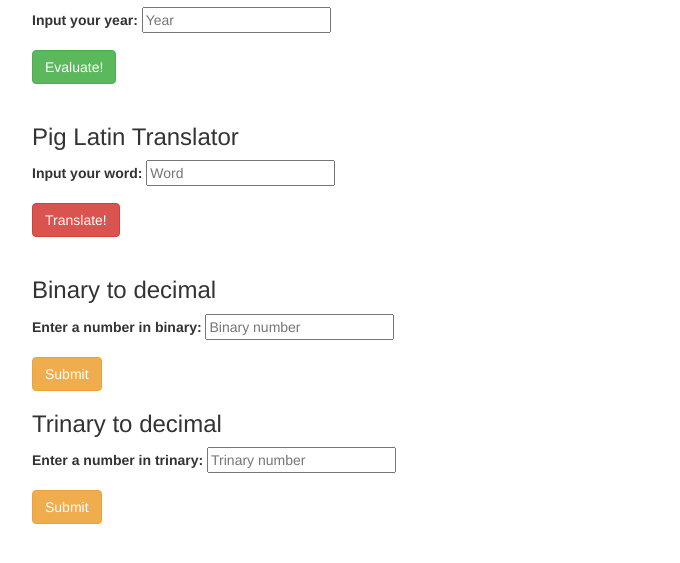
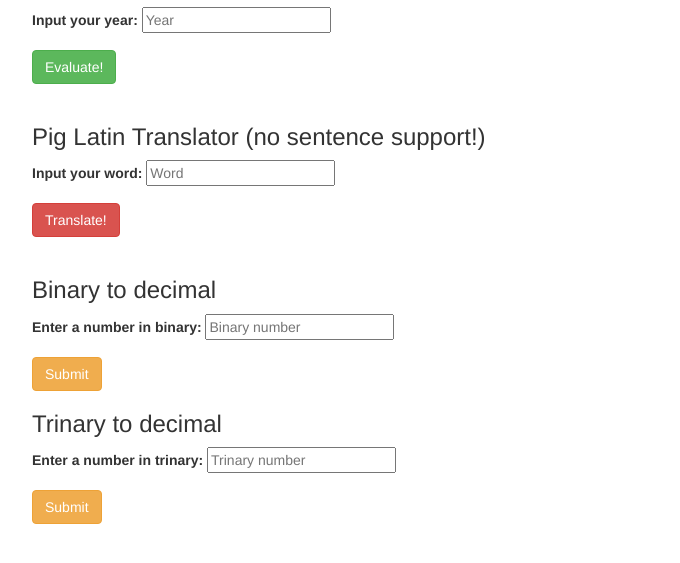
Before and after one commit to spburden/leap-pig, a plain HTML site: page index.html in a window 1280 px wide. Shown: the part 109-672 px from the top of the page, without its empty margins (38-718 px from the left). Drawn offline with Linux system fonts and the light colour scheme.

Commit message:
edit readme to include trinary and binary short description

```diff
--- a/index.html
+++ b/index.html
@@ -24,7 +24,7 @@
          </p>
       </form>
       <form id="pig">
-        <h3>Pig Latin Translator</h3>
+        <h3>Pig Latin Translator (no sentence support!)</h3>
         <div class="form-group">
           <label for="pigSentence">Input your word:</label>
           <input id="pigSentence" type="text" class="format-control" placeholder="Word">
```
Also changed, not shown: 1 other file.
